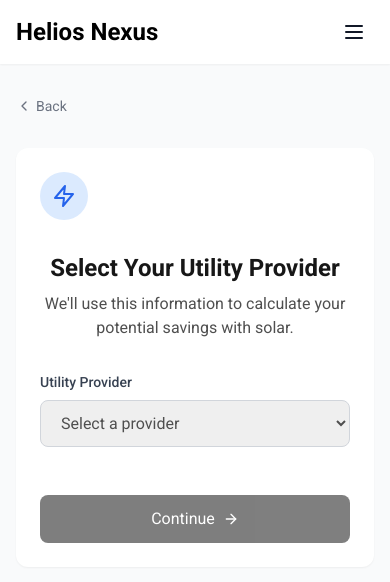
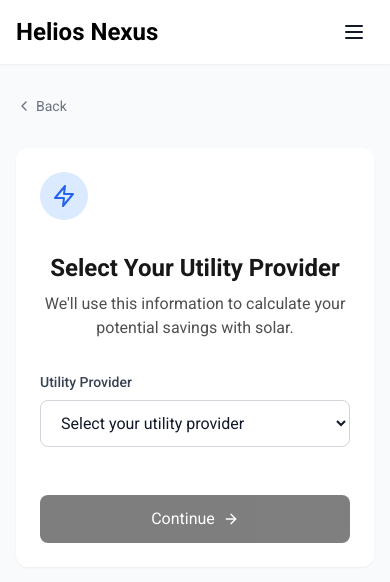
Before and after one commit to CarlosPHernandez/heliostest, a Next.js app: page /order/utility in a window 390 px wide. Shown: the top 582 px of the page. Built offline with nearby package versions, Linux system fonts and the light colour scheme.

Commit message:
fix: improve input text visibility on mobile devices

```diff
--- a/src/app/order/address/page.tsx
+++ b/src/app/order/address/page.tsx
@@ -134,11 +134,10 @@
               <input
                 type="text"
                 id="address"
-                name="address"
                 value={address}
                 onChange={(e) => setAddress(e.target.value)}
-                className="block w-full px-4 py-2.5 bg-white border border-gray-200 rounded-lg focus:ring-gray-300 focus:border-gray-300"
                 placeholder="Enter your address"
+                className="w-full px-4 py-3 rounded-lg border border-gray-300 focus:ring-2 focus:ring-black focus:border-transparent text-gray-900 placeholder:text-gray-500"
                 required
               />
             </div>
--- a/src/app/order/utility/page.tsx
+++ b/src/app/order/utility/page.tsx
@@ -163,22 +163,20 @@
 
             <div className="space-y-6">
               <div>
-                <label htmlFor="utility-provider" className="block text-sm font-medium text-gray-700 mb-2">
+                <label htmlFor="utilityProvider" className="block text-sm font-medium text-gray-700 mb-2">
                   Utility Provider
                 </label>
                 <div className="relative">
                   <select
-                    id="utility-provider"
+                    id="utilityProvider"
                     value={selectedProvider}
-                    onChange={(e) => {
-                      setSelectedProvider(e.target.value)
-                      setError('')
-                    }}
-                    className="block w-full rounded-lg py-3 px-4 text-secondary-text border border-gray-300 focus:ring-2 focus:ring-black focus:border-transparent"
+                    onChange={(e) => setSelectedProvider(e.target.value)}
+                    className="w-full px-4 py-3 rounded-lg border border-gray-300 focus:ring-2 focus:ring-black focus:border-transparent text-gray-900 bg-white"
+                    required
                   >
-                    <option value="">Select a provider</option>
+                    <option value="" className="text-gray-900">Select your utility provider</option>
                     {getAllProviders().map((provider) => (
-                      <option key={provider.id} value={provider.id}>
+                      <option key={provider.name} value={provider.name} className="text-gray-900">
                         {provider.name}
                       </option>
                     ))}
```
